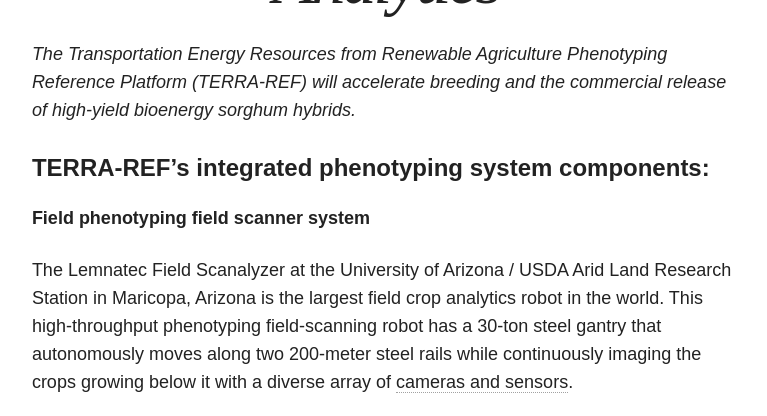
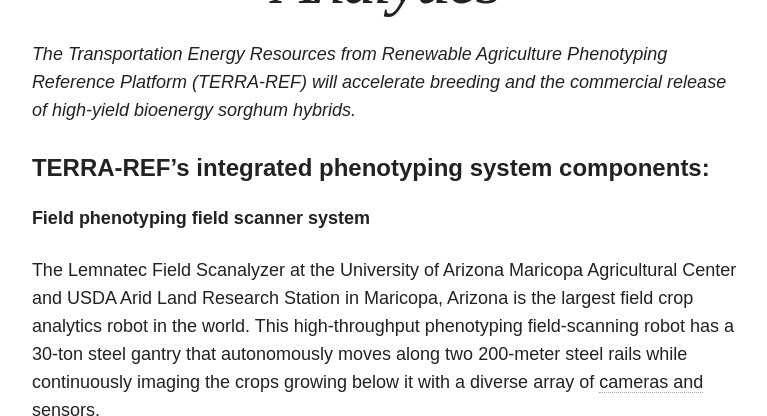
Before and after one commit to terra-reference/terraref.github.io, a Jekyll site: the page built from index.md, in a window 1280 px wide and 900 px high, scrolled down 615 px, cut to the strip 0-416 px from the top of the window. Shown: the whole strip, without its empty margins (254-1021 px from the left). Built offline with Jekyll 4.4.1, drawn with Linux system fonts in a browser that asks for light colours; nearby versions of some CDN libraries.

Commit message:
Update index.md

```diff
--- a/index.md
+++ b/index.md
@@ -14,8 +14,8 @@ _The Transportation Energy Resources from Renewable Agriculture Phenotyping Refe
 
 **Field phenotyping field scanner system**
 
-The Lemnatec Field Scanalyzer at the University of Arizona / USDA Arid Land Research Station in Maricopa, Arizona is the largest field crop analytics robot in the world. This high-throughput phenotyping field-scanning robot has a 30-ton steel gantry
-that autonomously moves along two 200-meter steel rails while continuously imaging the crops growing below it with a diverse array of [cameras and sensors](({{ site.url }}articles/lemnatec-scanalyzer-field-sensors)).
+The Lemnatec Field Scanalyzer at the University of Arizona Maricopa Agricultural Center and USDA Arid Land Research Station in Maricopa, Arizona is the largest field crop analytics robot in the world.
+This high-throughput phenotyping field-scanning robot has a 30-ton steel gantry that autonomously moves along two 200-meter steel rails while continuously imaging the crops growing below it with a diverse array of [cameras and sensors](({{ site.url }}articles/lemnatec-scanalyzer-field-sensors)).
 
 <iframe width="560" height="315" src="https://www.youtube-nocookie.com/embed/Pp6IdkPtFC8?rel=0" frameborder="0" allowfullscreen></iframe>
 
```
